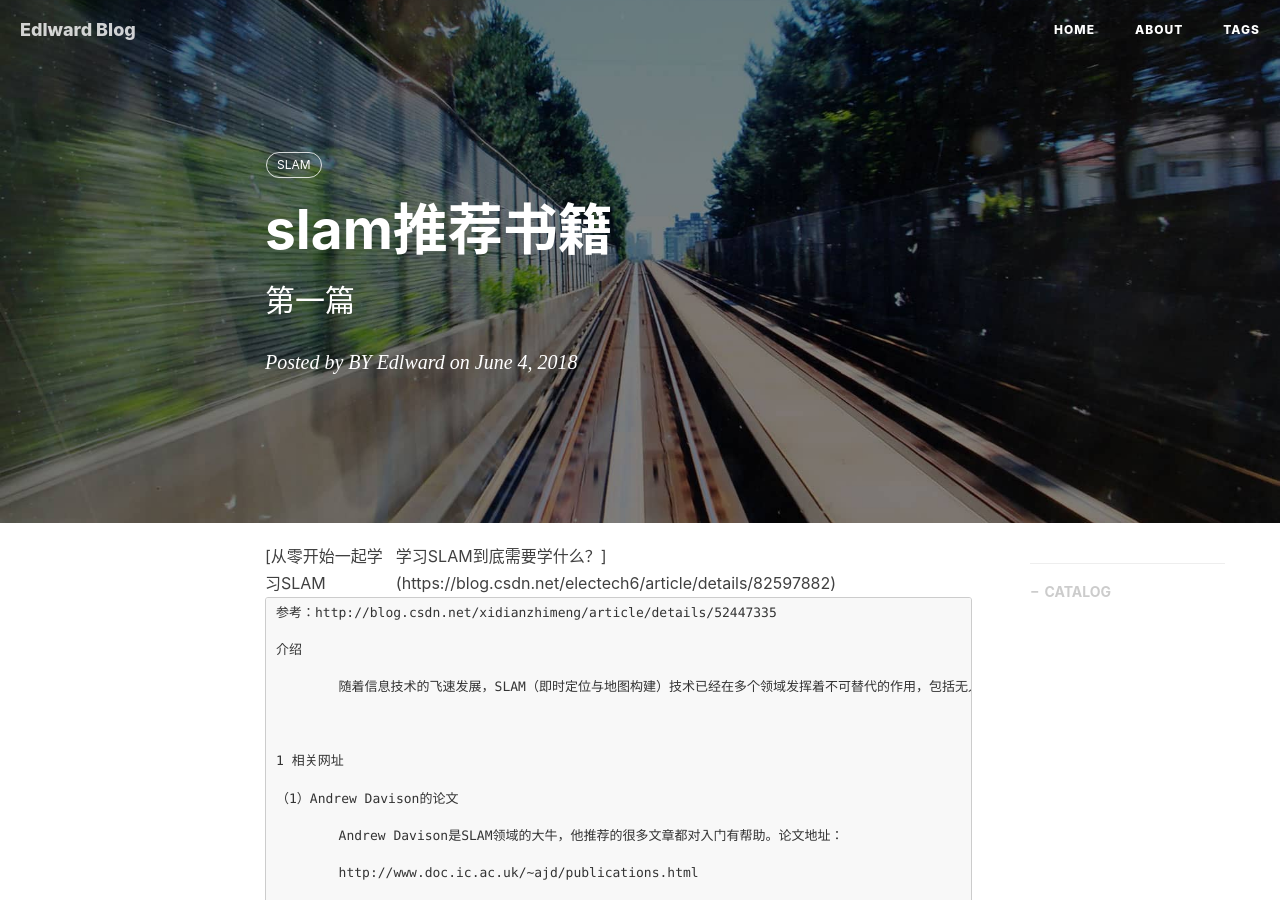
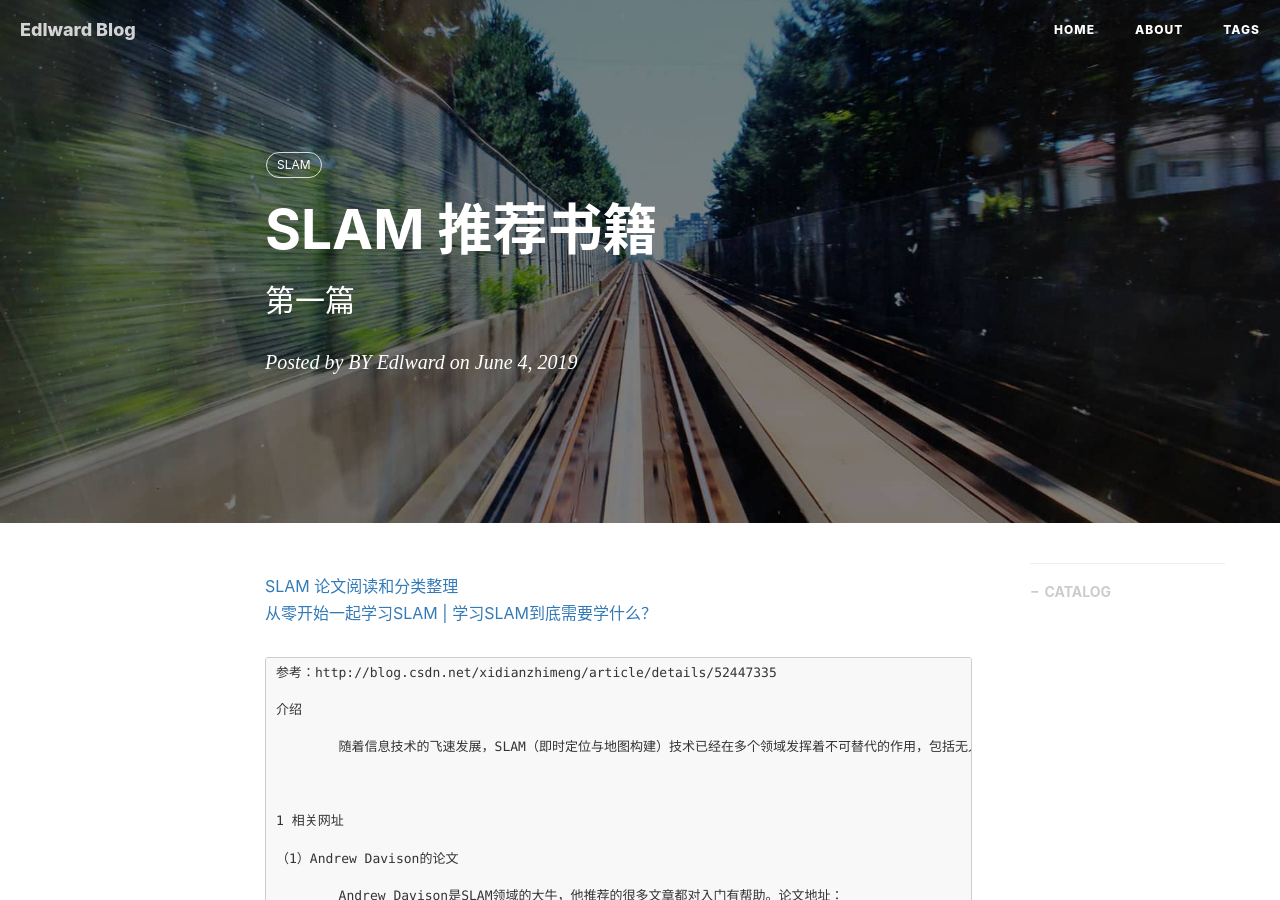
Before and after one commit to gary-robotics/dlward, a Jekyll site: the page built from _posts/2019-06-04-slam推荐书籍-2019.markdown, in a window 1280 px wide and 900 px high. Built offline with Jekyll 4.4.1, drawn with Linux system fonts in a browser that asks for light colours; nearby versions of some CDN libraries; comment, search, counter and statistics services are not loaded; some of the changed text lies outside the part shown.

Commit message:
Update and rename 2019-01-25-slam推荐书籍-2019.markdown to 2019-06-04-slam推荐书籍-2019.markdown

````diff
--- a/_posts/2019-01-25-slam推荐书籍-2019.markdown
+++ b/_posts/2019-06-04-slam推荐书籍-2019.markdown
@@ -1,14 +1,15 @@
 ---
 layout:     post                    # 使用的布局（不需要改）
-title:      slam推荐书籍                # 标题
+title:      SLAM 推荐书籍                # 标题
 subtitle:    第一篇                  #副标题
-date:       2018-06-04              # 时间
+date:       2019-06-04              # 时间
 author:     BY Edlward              # 作者
 header-img: img/post-bg-2015.jpg    #这篇文章标题背景图片
 catalog: true                       # 是否归档
 tags:                               #标签
     - SLAM
 ---
+[SLAM 论文阅读和分类整理](https://heyijia.blog.csdn.net/article/details/82855443)
 [从零开始一起学习SLAM | 学习SLAM到底需要学什么？](https://blog.csdn.net/electech6/article/details/82597882)
 
 ```
````
